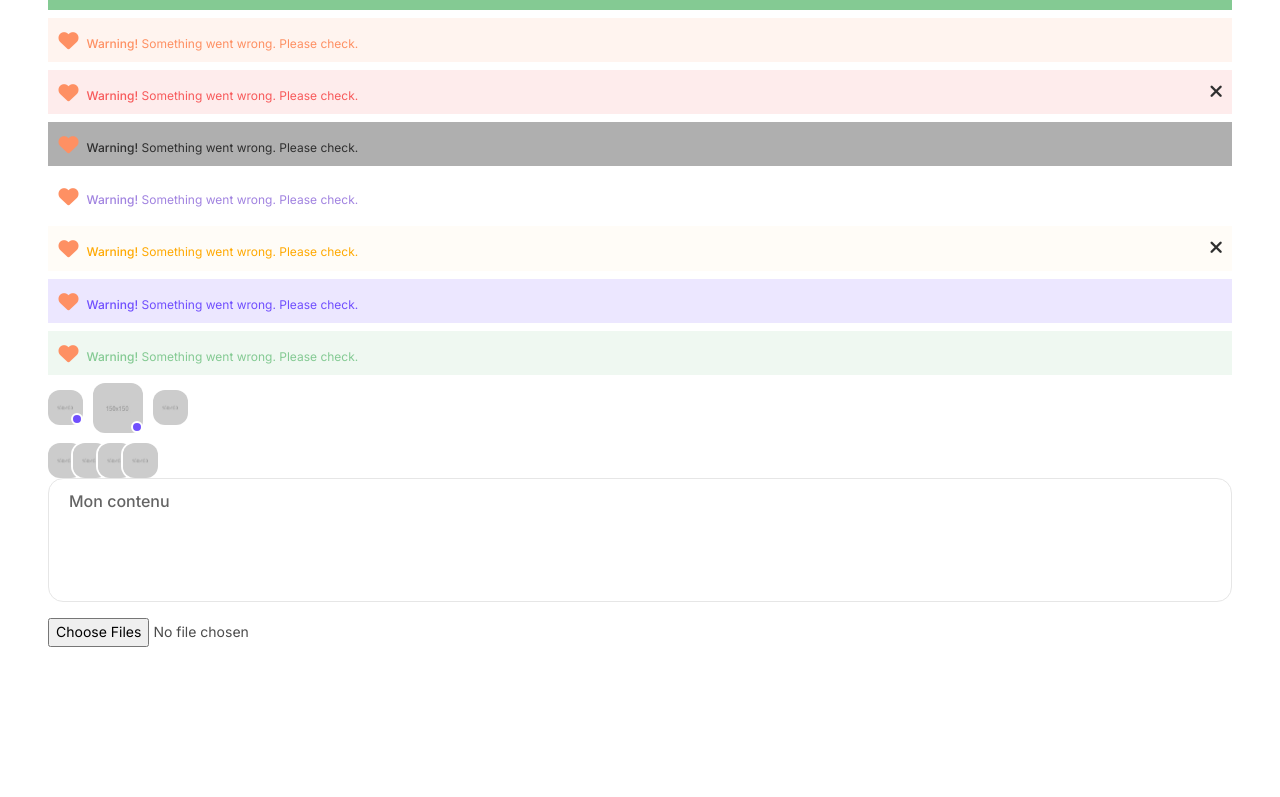
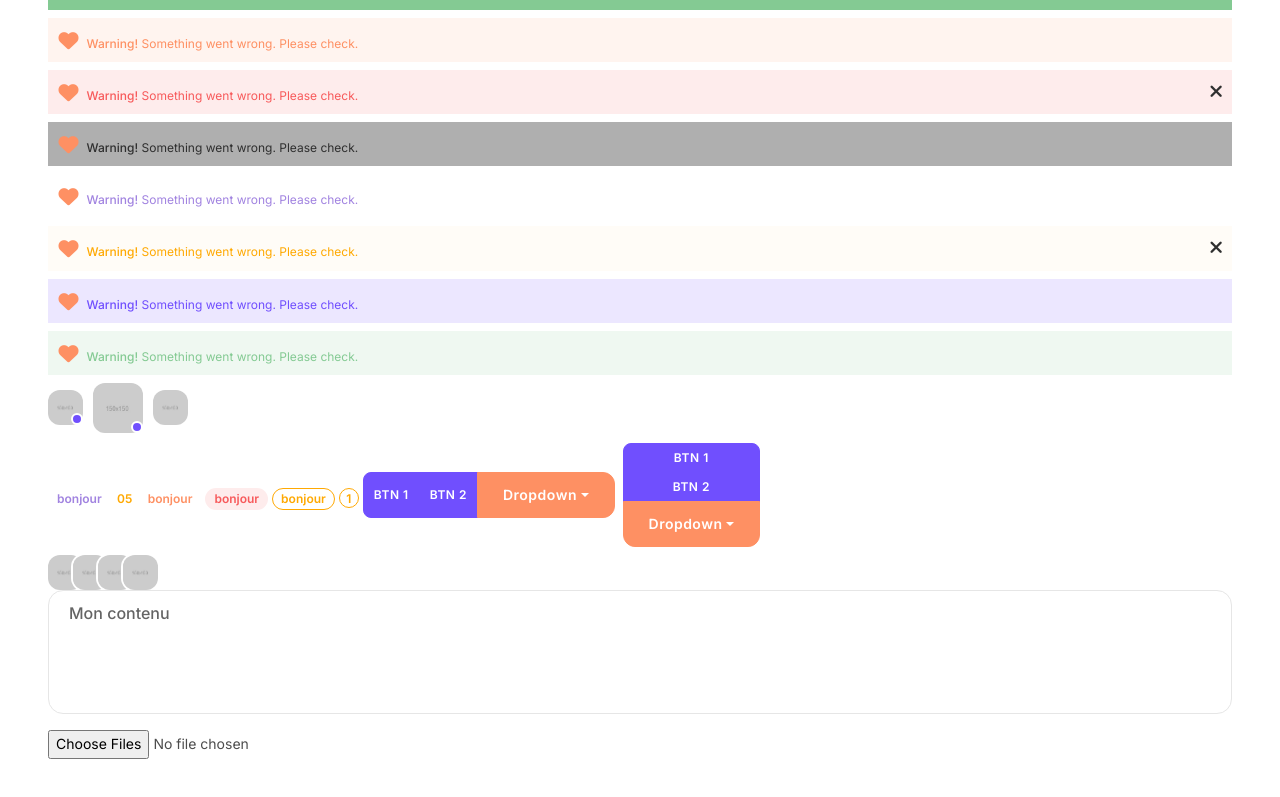
Before and after one commit to Nogoh-b/mobilty-crm-client, a Next.js app: page /components in a window 1280 px wide. Shown: the part 828-1625 px from the top of the page. Before the commit the page ends 1539 px from the top, so only its background shows below. Built offline with nearby package versions, Linux system fonts and the light colour scheme.

Commit message:
Ajout de Badge et de ButtonGroup

```diff
--- /dev/null
+++ b/app/component/ui/Badge.tsx
@@ -0,0 +1,44 @@
+'use client'
+import React, { useState, useEffect, CSSProperties } from 'react';
+import FontAwesome from './FontAwesome';
+import {AlertType, Colors, IconSize, InputSize, InputStyle, InputType, Size } from '@/app/constants/AppConstants';
+
+interface AlertProps {
+	type?: Colors;
+	alertStyle?: AlertType;
+	hasCloseButton?: boolean;
+	isRadius?: boolean;
+	isLight?: boolean;
+	isCircle?: boolean;
+	isOutLine?: boolean;
+	iconName?: FontAwesomeIcon;
+	message?: string;
+	text?: string;
+	size?: Size;
+	order?: number;
+	onClick?: (i: number) => void;
+  }
+function Badge({hasCloseButton = false, size ='lg' ,   message = ''  , isOutLine = false , isCircle = false , isLight = false ,  isRadius = true ,  iconName = 'search', type ="primary" ,alertStyle ="solid" , text ="Style1" , onClick}:AlertProps) {
+    const [isOpen, setIsOpen] = useState<boolean>(true);
+
+    const handleCloseBtnClicjked = () =>{
+        setIsOpen(!isOpen)
+        console.log(isOpen)
+    }
+
+
+    useEffect(() => {
+    }, []);
+
+
+	return (
+		<>
+            <span className={`badge  ${isLight ? 'light' : ''}   ${isCircle ? 'badge-circle' : ''} ${size != '' && isOutLine ? ' badge-outline-'+type  : size != '' && !isOutLine ? 'badge-'+type :  ''} me-1 mb-1`}>
+                {text}
+
+            </span>
+        </>
+	);
+}
+
+export default Badge;
--- /dev/null
+++ b/app/component/ui/ButtonGroup.tsx
@@ -0,0 +1,46 @@
+"use client"
+import { Colors, DataButtonGroup, Size } from '@/app/constants/AppConstants';
+import React, { useState, useEffect } from 'react';
+interface ButtonGroupProps {
+	datas: DataButtonGroup[];
+	type?: Colors;
+	isVertical?: boolean;
+	size?: Size;
+	onClick?: () => void; // Ajoutez cette prop pour gérer le clic sur le composant
+  }
+  function ButtonGroup({ datas, type = 'primary', onClick, size = 'sm', isVertical= false }: ButtonGroupProps) {
+	useEffect(() => {
+
+	}, []); // Le tableau vide [] signifie que cet effet ne doit s'exécuter qu'une seule fois après le rendu initial
+
+	const handleClick = () => {
+	  if (onClick) {
+		onClick(); // Appeler la fonction de rappel si elle est fournie
+	  }
+	};
+
+	return (
+	  <>
+		<div className={`mb-2 me-2 ${ size.length > 0 ? 'btn-group-'+size : ''} ${isVertical ? 'btn-group-vertical ' : 'btn-group '}`}>
+			{
+				datas.map((data, index) => (
+					<button key={index} className={`btn btn-${type}`} type="button">{data.text}</button>
+				))
+			}
+
+			{
+				<div className="btn-group">
+					<button id="btnGroupDrop1" type="button" className="btn btn-primary dropdown-toggle" data-bs-toggle="dropdown">Dropdown</button>
+					<div className="dropdown-menu"><a className="dropdown-item" href="javascript:void()">Dropdown link</a>
+						<a className="dropdown-item" href="javascript:void()">Dropdown link</a>
+					</div>
+				</div>
+			}
+
+		</div>
+
+	  </>
+	);
+  }
+
+export default ButtonGroup;
--- a/app/components/page.tsx
+++ b/app/components/page.tsx
@@ -5,6 +5,8 @@ import UploadInput from "../component/ui/UploadInput";
 import Alert from "../component/ui/Alert";
 import Avatar from "../component/ui/Avatar";
 import AvatarList from "../component/ui/AvatarList";
+import Badge from "../component/ui/Badge";
+import ButtonGroup from "../component/ui/ButtonGroup";
 
 export default function Home() {
   return (
@@ -40,9 +42,23 @@ export default function Home() {
         <Avatar />
       </div>
 
-      <AvatarList datas={['/assets/images/avatar/pic1.jpg','/assets/images/avatar/pic1.jpg','/assets/images/avatar/pic1.jpg','/assets/images/avatar/pic1.jpg']} />
 
-      <Textarea placeHolder="Mon contenu" textareaStyle="ModernFielsRadius" />
+
+
+      <Badge isOutLine isLight type="info" size="lg" text="bonjour" />
+      <Badge isOutLine isLight type="warning" isCircle size="lg" text="05" />
+      <Badge isOutLine isLight type="primary" size="sm" text="bonjour"  />
+      <Badge  isLight type="danger" size="lg" text="bonjour"  />
+      <Badge isOutLine type="warning" size="sm" text="bonjour"  />
+      <Badge isOutLine type="warning" isCircle size="sm" text="1"  />
+
+
+      <ButtonGroup type="secondary" datas={[{text:'BTN 1',link:'link1'},{text:'BTN 2',link:'link2'}]} />
+      <ButtonGroup type="secondary" isVertical datas={[{text:'BTN 1',link:'link1'},{text:'BTN 2',link:'link2'}]} />
+
+      <AvatarList  datas={['/assets/images/avatar/pic1.jpg','/assets/images/avatar/pic1.jpg','/assets/images/avatar/pic1.jpg','/assets/images/avatar/pic1.jpg']} />
+
+      <Textarea   placeHolder="Mon contenu" textareaStyle="ModernFielsRadius" />
       <UploadInput />
     </main>
   );
--- a/app/constants/AppConstants.tsx
+++ b/app/constants/AppConstants.tsx
@@ -3,6 +3,11 @@
 export const AppProps = {
     primary: '#FE9063',
     secondary: '#704FFE',
+
+}
+export type DataButtonGroup = {
+    text: string,
+    link?: string
 
 }
 
@@ -33,6 +38,7 @@ export type InputType =
 export type Colors = 'black' | 'primary' | 'secondary' | 'success' | 'dark' | 'light' | 'info'  | 'white' | 'danger' | 'warning'
 export type InputStyle = 'GroupIcon' | 'ModernFields' | 'ModernFielsRadius' | 'Minimalist'
 export type InputSize = 'lg' | 'sm' | ''
+export type Size = 'lg' | 'sm' | ''
 
 export type IconSize = 'lg' | '2x' | '3x' | '4x' | '5x' | '6x' | '7x' | '8x' | '9x' | '10x';
 // export type IconColor = 'black' | 'primary' | 'secondary' | 'succes' | 'dark' | 'light' | 'info' | 'danger' | 'warning';
```
